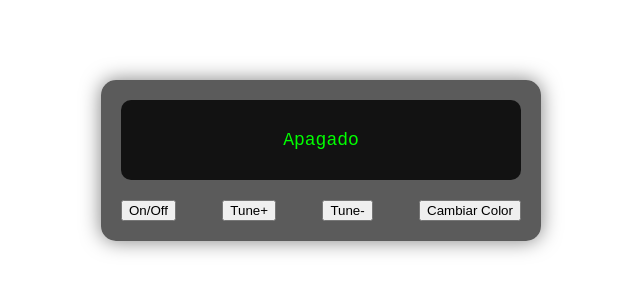
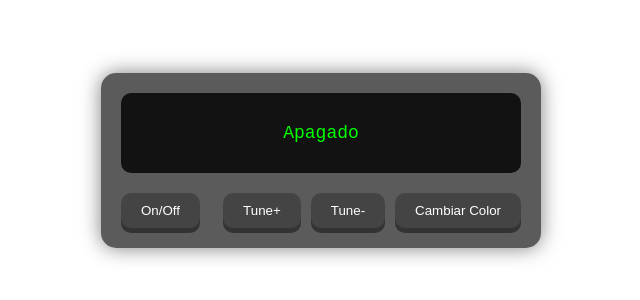
Before and after one commit to Carpeplurimum/radio, a plain HTML site: page index.html in a window 1280 px wide. Shown: the part 240-540 px from the top of the page, without its empty margins (319-959 px from the left). Drawn offline with Linux system fonts and the light colour scheme.

Commit message:
Update index.html

```diff
--- a/index.html
+++ b/index.html
@@ -15,13 +15,19 @@
 
         <!-- Controles -->
         <div class="controls">
-            <button id="power-btn">On/Off</button>
-            <button id="tune-up-btn">Tune+</button>
-            <button id="tune-down-btn">Tune-</button>
-            <button id="color-btn">Cambiar Color</button>
+            <!-- Botón On/Off a la izquierda -->
+            <div class="left-controls">
+                <button id="power-btn" class="btn-3d">On/Off</button>
+            </div>
+
+            <!-- Botones a la derecha -->
+            <div class="right-controls">
+                <button id="tune-up-btn" class="btn-3d">Tune+</button>
+                <button id="tune-down-btn" class="btn-3d">Tune-</button>
+                <button id="color-btn" class="btn-3d">Cambiar Color</button>
+            </div>
         </div>
     </div>
-
     <script src="script.js"></script>
 </body>
 </html>
```
